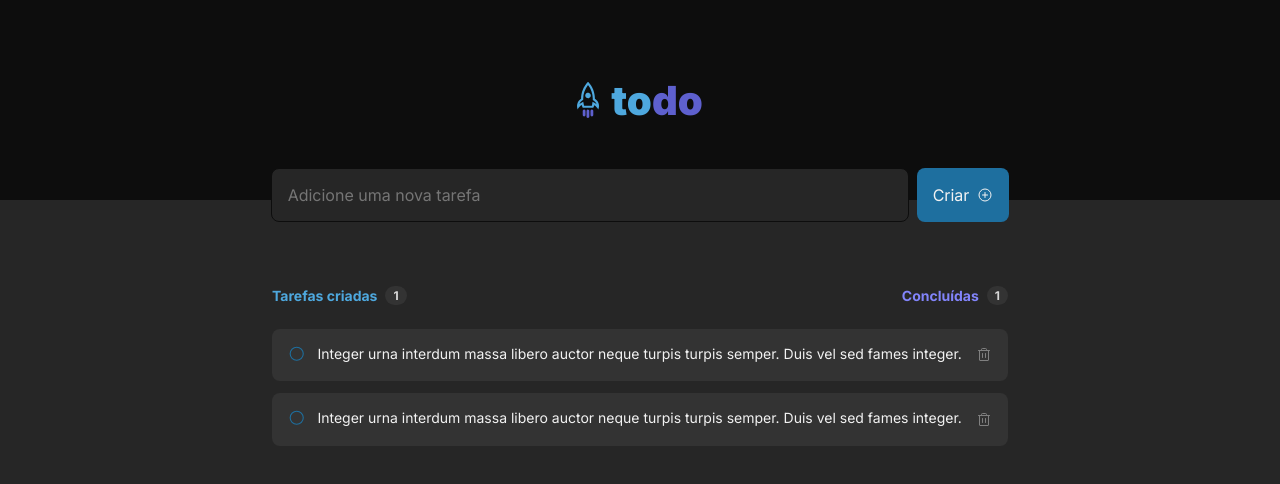
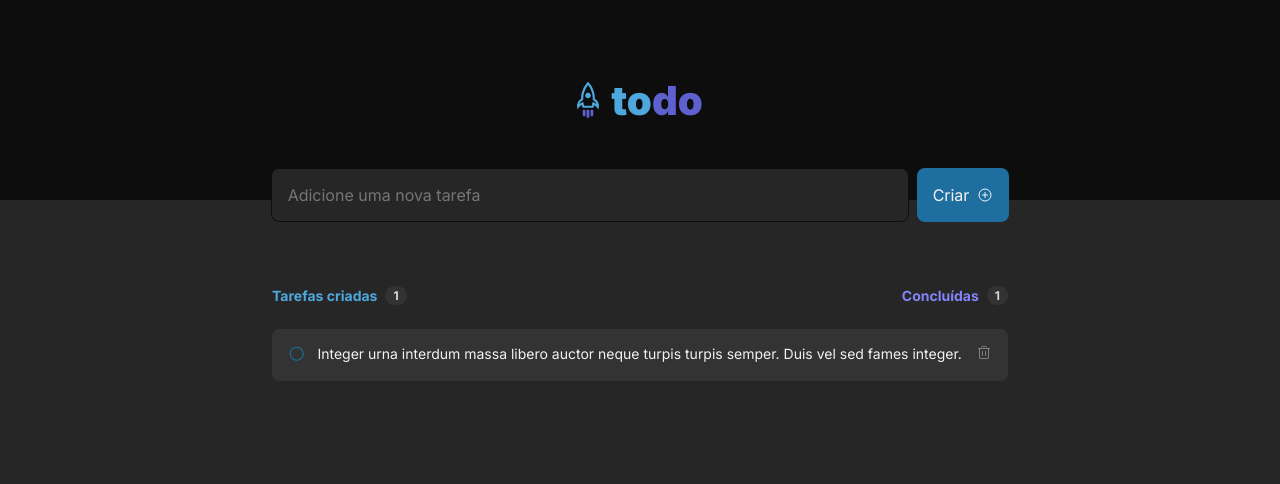
Before and after one commit to jessicaMarquess/challenge-01-todo, a React (Vite) app: page / in a window 1280 px wide. Shown: the top 484 px of the page. Built offline with nearby package versions, Linux system fonts and the light colour scheme.

Commit message:
fix: ajustes e refatoracao

```diff
--- a/package.json
+++ b/package.json
@@ -9,9 +9,11 @@
     "preview": "vite preview"
   },
   "dependencies": {
+    "@types/uuid": "^8.3.4",
     "phosphor-react": "^1.4.1",
     "react": "^18.2.0",
-    "react-dom": "^18.2.0"
+    "react-dom": "^18.2.0",
+    "uuid": "^9.0.0"
   },
   "devDependencies": {
     "@types/react": "^18.0.17",
--- a/src/App.tsx
+++ b/src/App.tsx
@@ -7,7 +7,6 @@ function App() {
   return (
     <div>
       <Header />
-      <NewToDo />
       <ListToDo />
     </div>
   )
--- a/src/components/Checkbox.module.css
+++ b/src/components/Checkbox.module.css
@@ -31,3 +31,9 @@ input:checked + label.text{
   align-self: start;
   cursor: pointer;
 }
+
+.container button {
+  background: transparent;
+  border: none;
+  color: var(--gray-300)
+}
--- a/src/components/Checkbox.tsx
+++ b/src/components/Checkbox.tsx
@@ -1,23 +1,26 @@
 import styles from './Checkbox.module.css';
-import { Check, CheckCircle, Circle, Trash } from "phosphor-react";
+import {  CheckCircle, Circle, Trash } from "phosphor-react";
 
 interface ICheckboxProps {
   label: string;
-  value: boolean;
   onChange: () => void;
+  isChecked: boolean;
+  onDeleteToDo?: (label: string) => void;
 }
 
-const Checkbox = ({ label, value, onChange }: ICheckboxProps ) => {
+const Checkbox = ({ label, onChange, isChecked }: ICheckboxProps ) => {
   return (
     <div className={styles.container}>
       <label>
         <div className={styles.checkbox}>
-          {value ? <CheckCircle size={17.45} className={styles.checkCircle} color='var(--purple-dark)'/> : <Circle size={17.45} color='var(--blue-dark)'/>}
+          {isChecked ? <CheckCircle size={17.45} className={styles.checkCircle} color='var(--purple-dark)'/> : <Circle size={17.45} color='var(--blue-dark)'/>}
         </div>
-        <input type="checkbox" checked={value} onChange={onChange} className={styles.test}/>
+        <input type="checkbox" checked={isChecked} onChange={onChange} className={styles.test}/>
         {label}
       </label>
-      <Trash />
+      <button>
+        <Trash />
+      </button>
     </div>
   );
 };
--- a/src/components/ListToDo.module.css
+++ b/src/components/ListToDo.module.css
@@ -30,33 +30,3 @@
   font-size: 0.75rem;
   font-weight: 700;
 }
-
-.listToDo {
-  width: 736px;
-  margin: auto;
-  display: flex;
-  justify-content: center;
-  align-items: center;
-  border-top: 1px solid #333333;
-  border-radius: 8px;
-}
-
-.content {
-  display: flex;
-  flex-direction: column;
-  align-items: center;
-  justify-content: center;
-  margin-top: 1.5rem;
-}
-
-.content img {
-  width: 3.5rem;
-  height: 3.5rem;
-  margin-bottom: 1rem;
-}
-
-.content p {
-  font-size: 1rem;
-  font-weight: 400;
-  line-height: 1.406rem;
-}
--- a/src/components/ListToDo.tsx
+++ b/src/components/ListToDo.tsx
@@ -1,17 +1,22 @@
 import styles from './ListToDo.module.css';
 
-import clipboard from '../assets/clipboard.png';
 import { useState } from 'react';
 import { Checkbox } from './Checkbox';
+import { NewToDo } from './NewToDo';
+
+
 
 const ListToDo = () => {
   const [checked, setChecked] = useState(false);
 
+
   const handleChange = () => {
     setChecked(!checked);
   };
+
   return (
    <>
+    <NewToDo />
      <header >
      <div className={styles.container}>
      <div>
@@ -28,25 +33,10 @@ const ListToDo = () => {
     <div>
       <Checkbox
         label="Integer urna interdum massa libero auctor neque turpis turpis semper. Duis vel sed fames integer."
-        value={checked}
-        onChange={handleChange}
-      />
-      <Checkbox
-        label="Integer urna interdum massa libero auctor neque turpis turpis semper. Duis vel sed fames integer."
-        value={checked}
+        isChecked={checked}
         onChange={handleChange}
       />
     </div>
-    {/*
-    <div className={styles.listToDo}>
-      <div className={styles.content}>
-        <img src={clipboard} />
-        <strong>Você ainda não tem tarefas cadastradas</strong>
-        <p>Crie tarefas e organize seus itens a fazer</p>
-      </div>
-    </div>
-    */}
-
    </>
   )
 };
--- a/src/components/NewToDo.tsx
+++ b/src/components/NewToDo.tsx
@@ -1,16 +1,28 @@
 import styles from './NewToDo.module.css';
 
 import { PlusCircle } from 'phosphor-react';
+import { FormEvent, useState } from 'react';
 
 const NewToDo = () => {
+  const [ toDo, setToDo ] = useState<String[]>([]);
+  const [newToDo, setNewToDo] = useState('');
+
+  const handleCreateNewToDo = (event: FormEvent) => {
+    event.preventDefault();
+
+    setToDo([ ...toDo, newToDo]);
+    setNewToDo('');
+  }
+
   return (
     <div id='area-new-todo-application'>
-     <form id='form-new-todo' onSubmit={() => alert("Enviado minha linda")} className={styles.formTodo}>
+     <form id='form-new-todo' onSubmit={handleCreateNewToDo} className={styles.formTodo}>
         <input
           id='input-todo'
           className={styles.inputAdd}
-          name='textToDo'
           placeholder='Adicione uma nova tarefa'
+          type='text'
+          value={newToDo}
           required
         />
         <button
```
Also changed, not shown: src/components/NotToDoList.module.css (added, +29 -0 lines), src/components/NotToDoList.tsx (added, +25 -0 lines), 1 other file (tests, documents, lock files or other folders). Lines whose indentation alone changed are shown as unchanged.
